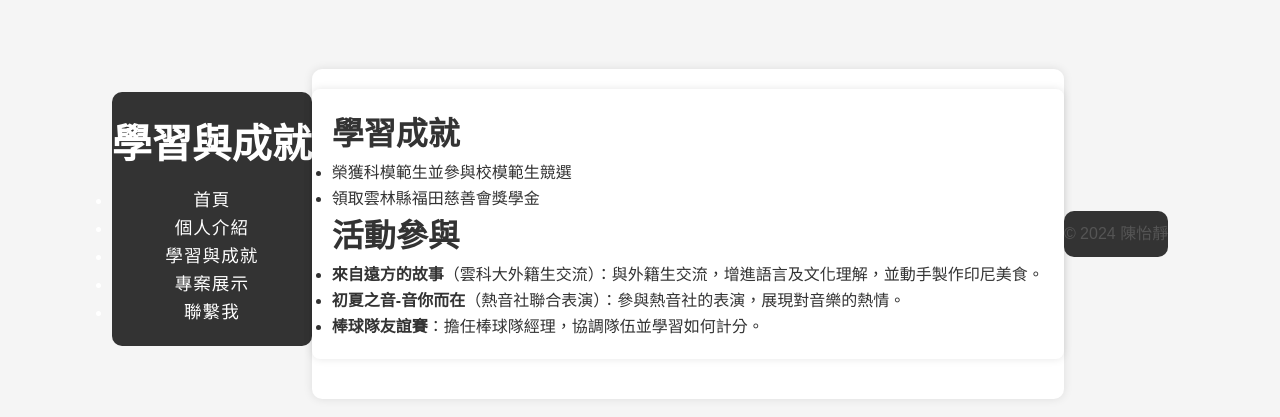
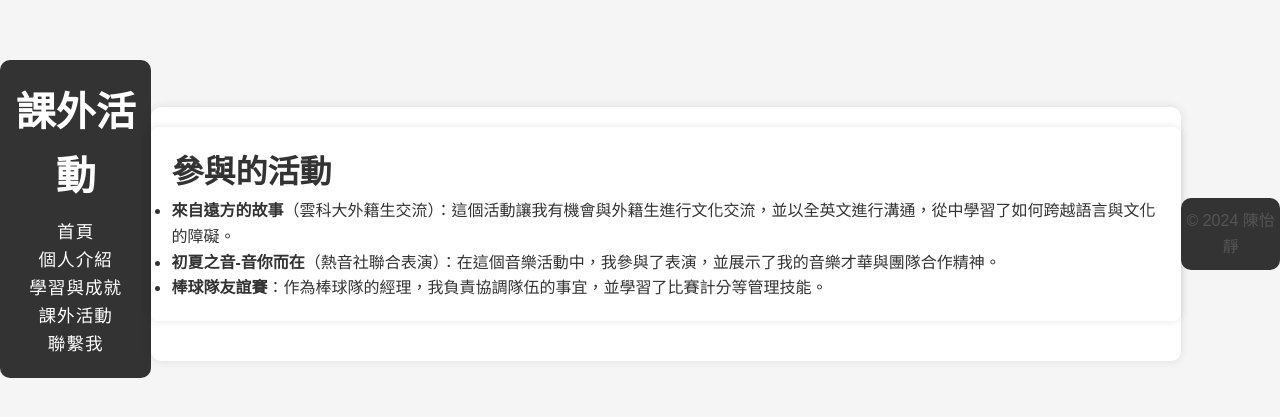
Before and after one commit to G13490030/G13490030.github.io, a plain HTML site: page activities.html in a window 1280 px wide. Shown: the part 181-598 px from the top of the page. Drawn offline with Linux system fonts and the light colour scheme.

Commit message:
Update activities.html

```diff
--- a/activities.html
+++ b/activities.html
@@ -3,35 +3,29 @@
 <head>
     <meta charset="UTF-8">
     <meta name="viewport" content="width=device-width, initial-scale=1.0">
-    <title>成就</title>
+    <title>活動</title>
     <link rel="stylesheet" href="styles.css">
 </head>
 <body>
     <header>
-        <h1>學習與成就</h1>
+        <h1>課外活動</h1>
         <nav>
             <ul>
                 <li><a href="index.html">首頁</a></li>
                 <li><a href="about.html">個人介紹</a></li>
                 <li><a href="achievements.html">學習與成就</a></li>
-                <li><a href="projects.html">專案展示</a></li>
+                <li><a href="activities.html">課外活動</a></li>
                 <li><a href="contact.html">聯繫我</a></li>
             </ul>
         </nav>
     </header>
     <main>
         <section>
-            <h2>學習成就</h2>
+            <h2>參與的活動</h2>
             <ul>
-                <li>榮獲科模範生並參與校模範生競選</li>
-                <li>領取雲林縣福田慈善會獎學金</li>
-            </ul>
-
-            <h2>活動參與</h2>
-            <ul>
-                <li><strong>來自遠方的故事</strong>（雲科大外籍生交流）：與外籍生交流，增進語言及文化理解，並動手製作印尼美食。</li>
-                <li><strong>初夏之音-音你而在</strong>（熱音社聯合表演）：參與熱音社的表演，展現對音樂的熱情。</li>
-                <li><strong>棒球隊友誼賽</strong>：擔任棒球隊經理，協調隊伍並學習如何計分。</li>
+                <li><strong>來自遠方的故事</strong>（雲科大外籍生交流）：這個活動讓我有機會與外籍生進行文化交流，並以全英文進行溝通，從中學習了如何跨越語言與文化的障礙。</li>
+                <li><strong>初夏之音-音你而在</strong>（熱音社聯合表演）：在這個音樂活動中，我參與了表演，並展示了我的音樂才華與團隊合作精神。</li>
+                <li><strong>棒球隊友誼賽</strong>：作為棒球隊的經理，我負責協調隊伍的事宜，並學習了比賽計分等管理技能。</li>
             </ul>
         </section>
     </main>
```
